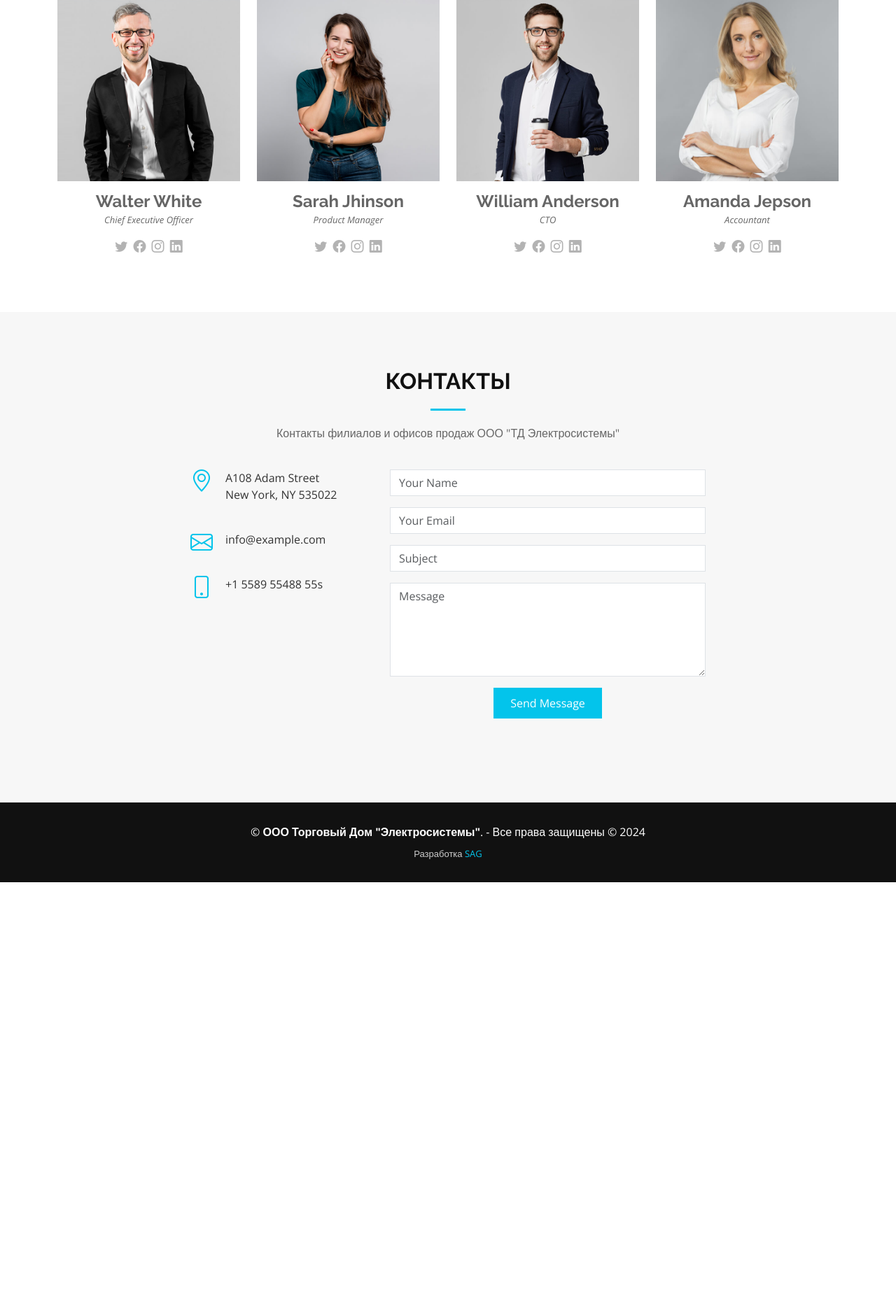
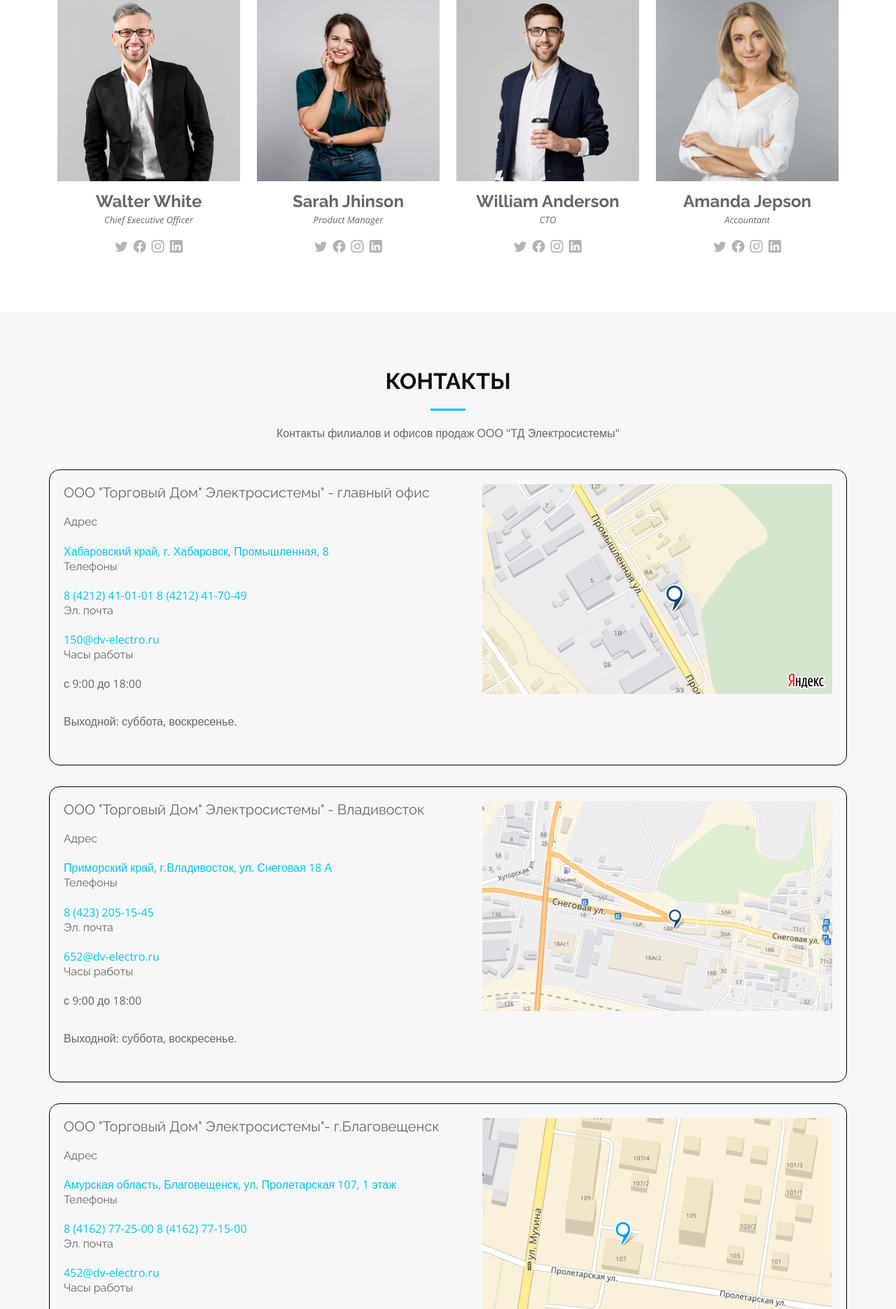
Before and after one commit to Father1993/es-dv, a PHP site: page / in a window 1280 px wide. Shown: the part 4629-6500 px from the top of the page at 70% size. Before the commit the page ends 5890 px from the top, so only its background shows below. Run offline with PHP 8.4, Linux system fonts and the light colour scheme.

Commit message:
add new info and contacts block

```diff
--- a/assets/css/style.css
+++ b/assets/css/style.css
@@ -1004,6 +1004,15 @@ section {
     background: #25d8fc;
 }
 
+.contacts-card__wrapper {
+    padding: 20px;
+    border: 1px solid black;
+    border-radius: 15px;
+    display: flex;
+    justify-content: space-between;
+    margin-bottom: 30px;
+}
+
 @keyframes animate-loading {
     0% {
         transform: rotate(0deg);
--- a/index.html
+++ b/index.html
@@ -119,8 +119,16 @@
                 <nav id="navbar" class="navbar">
                     <ul>
                         <li>
+                            <a
+                                class="nav-link scrollto"
+                                target="_blank"
+                                href="https://электротовары-дв.рф/"
+                                >Интернет магазин</a
+                            >
+                        </li>
+                        <li>
                             <a class="nav-link scrollto active" href="#hero"
-                                >Интернет магазин</a
+                                >Главная</a
                             >
                         </li>
                         <li>
@@ -434,7 +442,7 @@
                                     Светильники LightComplect
                                 </li>
                                 <li data-filter=".filter-web">
-                                    Светодиодные лампы IEK
+                                    Электродвигатели IEK
                                 </li>
                                 <li data-filter=".filter-modules">
                                     Модульное оборудование DEKraft
@@ -490,8 +498,14 @@
                                 alt=""
                             />
                             <div class="portfolio-info">
-                                <h4>Web 3</h4>
-                                <p>Web</p>
+                                <h4>Электродвигатели IEK</h4>
+                                <p>
+                                    Трехфазные асинхронные электродвигатели
+                                    производства IEK - это высококачественный и
+                                    надежный продукт от официального
+                                    представителя. В наличии на складе и под
+                                    заказ у изготовителя.
+                                </p>
                                 <a
                                     href="assets/img/portfolio/portfolio-2.jpg"
                                     data-gallery="portfolioGallery"
@@ -583,8 +597,13 @@
                                 alt=""
                             />
                             <div class="portfolio-info">
-                                <h4>Web 2</h4>
-                                <p>Web</p>
+                                <h4>Модульное оборудование DEKraft</h4>
+                                <p>
+                                    DEKraft (Декрафт) - торговая марка компании
+                                    Systeme Electric и глобальный проект,
+                                    который ориентирован на российский рынок и
+                                    страны СНГ с 2007 года.
+                                </p>
                                 <a
                                     href="assets/img/portfolio/portfolio-5.jpg"
                                     data-gallery="portfolioGallery"
@@ -719,8 +738,15 @@
                                 alt=""
                             />
                             <div class="portfolio-info">
-                                <h4>Web 3</h4>
-                                <p>Web</p>
+                                <h4>
+                                    Силовые трансформаторы Электрощит-Самара
+                                </h4>
+                                <p>
+                                    Трехфазные силовые масляные трансформаторы
+                                    ТМГ СЭЩ 11 серии и другое энергетическое
+                                    оборудование производства
+                                    "Электрощит-Самара" в наличии и под заказ.
+                                </p>
                                 <a
                                     href="assets/img/portfolio/portfolio-9.jpg"
                                     data-gallery="portfolioGallery"
@@ -953,28 +979,187 @@
                     </div>
 
                     <div class="row justify-content-center">
-                        <div class="col-lg-3 col-md-4">
-                            <div class="info">
+                        <div class="contacts-card__wrapper">
+                            <div class="contacts-title">
+                                <h5>
+                                    ООО "Торговый Дом" Электросистемы" - главный
+                                    офис
+                                </h5>
+                                <h6>Адрес</h6>
+                                <a href=""
+                                    >Хабаровский край, г. Хабаровск,
+                                    Промышленная, 8</a
+                                >
                                 <div>
-                                    <i class="bi bi-geo-alt"></i>
-                                    <p>
-                                        A108 Adam Street<br />New York, NY
-                                        535022
-                                    </p>
+                                    <h6>Телефоны</h6>
+                                    <a href="#">8 (4212) 41-01-01</a>
+                                    <a href="#">8 (4212) 41-70-49</a>
                                 </div>
-
                                 <div>
-                                    <i class="bi bi-envelope"></i>
-                                    <p>info@example.com</p>
+                                    <h6>Эл. почта</h6>
+                                    <a href="#">150@dv-electro.ru</a>
                                 </div>
-
                                 <div>
-                                    <i class="bi bi-phone"></i>
-                                    <p>+1 5589 55488 55s</p>
+                                    <h6>Часы работы</h6>
+                                    <p>с 9:00 до 18:00</p>
+                                    <p>Выходной: суббота, воскресенье.</p>
                                 </div>
+                            </div>
+                            <div>
+                                <a href="#"
+                                    ><img
+                                        src="./assets/img/maps/es-khv.png"
+                                        alt=""
+                                /></a>
                             </div>
                         </div>
 
+                        <div class="contacts-card__wrapper">
+                            <div class="contacts-title">
+                                <h5>
+                                    ООО "Торговый Дом" Электросистемы" -
+                                    Владивосток
+                                </h5>
+                                <h6>Адрес</h6>
+                                <a href=""
+                                    >Приморский край, г.Владивосток, ул.
+                                    Снеговая 18 А</a
+                                >
+                                <div>
+                                    <h6>Телефоны</h6>
+                                    <a href="#">8 (423) 205-15-45</a>
+                                </div>
+                                <div>
+                                    <h6>Эл. почта</h6>
+                                    <a href="#">652@dv-electro.ru</a>
+                                </div>
+                                <div>
+                                    <h6>Часы работы</h6>
+                                    <p>с 9:00 до 18:00</p>
+                                    <p>Выходной: суббота, воскресенье.</p>
+                                </div>
+                            </div>
+                            <div>
+                                <a href="#"
+                                    ><img
+                                        src="./assets/img/maps/vlad1.png"
+                                        alt=""
+                                /></a>
+                            </div>
+                        </div>
+
+                        <div class="contacts-card__wrapper">
+                            <div class="contacts-title">
+                                <h5>
+                                    ООО "Торговый Дом" Электросистемы"-
+                                    г.Благовещенск
+                                </h5>
+                                <h6>Адрес</h6>
+                                <a href="">
+                                    Амурская область, Благовещенск, ул.
+                                    Пролетарская 107, 1 этаж</a
+                                >
+                                <div>
+                                    <h6>Телефоны</h6>
+                                    <a href="#">8 (4162) 77-25-00</a>
+                                    <a href="#">8 (4162) 77-15-00</a>
+                                </div>
+                                <div>
+                                    <h6>Эл. почта</h6>
+                                    <a href="#">452@dv-electro.ru</a>
+                                </div>
+                                <div>
+                                    <h6>Часы работы</h6>
+                                    <p>с 8:30 до 17:30</p>
+                                    <p>Выходной: суббота, воскресенье.</p>
+                                </div>
+                            </div>
+                            <div>
+                                <a href="#"
+                                    ><img
+                                        src="./assets/img/maps/blag3.png"
+                                        alt=""
+                                /></a>
+                            </div>
+                        </div>
+
+                        <div class="contacts-card__wrapper">
+                            <div class="contacts-title">
+                                <h5>
+                                    ООО "Торговый Дом" Электросистемы"-
+                                    г.Благовещенск
+                                </h5>
+                                <h6>Адрес</h6>
+                                <a href="">
+                                    Комсомольск-на-Амуре, ул. Кирова 54/3</a
+                                >
+                                <div>
+                                    <h6>Телефоны</h6>
+                                    <a href="#">8 (4217) 50-50-10</a>
+                                </div>
+                                <div>
+                                    <h6>Эл. почта</h6>
+                                    <a href="#">551@dv-electro.ru</a>
+                                </div>
+                                <div>
+                                    <h6>Часы работы</h6>
+                                    <p>с 9:00 до 18:00</p>
+                                    <p>Выходной: суббота, воскресенье.</p>
+                                </div>
+                            </div>
+                            <div>
+                                <a href="#"
+                                    ><img
+                                        src="./assets/img/maps/koms2.png"
+                                        alt=""
+                                /></a>
+                            </div>
+                        </div>
+
+                        <div class="contacts-card__wrapper">
+                            <div class="contacts-title">
+                                <h5>Контакты региональных менеджеров</h5>
+                                <div>
+                                    <h6>г. Хабаровск</h6>
+                                    <a href="mailto:156@dv-electro.ru"
+                                        >156@dv-electro.ru</a
+                                    >
+                                </div>
+                                <div>
+                                    <h6>Сахалинская областьа</h6>
+                                    <a href="mailto:551@dv-electro.ru"
+                                        >551@dv-electro.ru</a
+                                    >
+                                </div>
+                                <div>
+                                    <h6>Республика Саха (Якутия)</h6>
+                                    <a href="mailto:159@dv-electro.ru"
+                                        >159@dv-electro.ru</a
+                                    >
+                                </div>
+                                <div>
+                                    <h6>Камчатский край</h6>
+                                    <a href="mailto:652@dv-electro.ru"
+                                        >652@dv-electro.ru</a
+                                    >
+                                </div>
+                                <div>
+                                    <h6>Магаданская область</h6>
+                                    <a href="mailto:652@dv-electro.ru"
+                                        >652@dv-electro.ru</a
+                                    >
+                                </div>
+                            </div>
+                            <div>
+                                <a href="#"
+                                    ><img
+                                        src="./assets/img/maps/fon2.jpg"
+                                        alt=""
+                                /></a>
+                            </div>
+                        </div>
+
+                        <!--
                         <div class="col-lg-5 col-md-8">
                             <div class="form">
                                 <form
@@ -1038,6 +1223,7 @@
                                 </form>
                             </div>
                         </div>
+                        -->
                     </div>
                 </div>
             </section>
```
Also changed, not shown: assets/img/maps/blag3.png (added), assets/img/maps/es-khv.png (added), assets/img/maps/fon2.jpg (added), assets/img/maps/koms2.png (added), assets/img/maps/vlad1.png (added), assets/img/portfolio/elektrodvigateli-iek.jpg (added), assets/img/portfolio/oborudovanie-dekraft.jpg (added), assets/img/portfolio/portfolio-2.jpg, assets/img/portfolio/portfolio-5.jpg, assets/img/portfolio/portfolio-9.jpg, assets/img/portfolio/portfolio-details-1.jpg (deleted), assets/img/portfolio/portfolio-details-2.jpg (deleted), assets/img/portfolio/portfolio-details-3.jpg (deleted), assets/img/portfolio/transformatory-elektrosshit.jpg (added).
